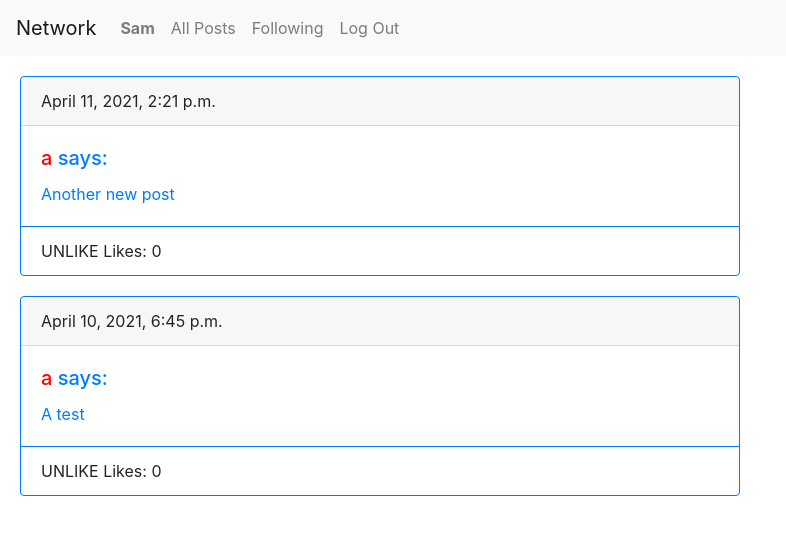
After one commit to sjsumera/network, a Django app: page /following in a window 1280 px wide. The commit adds this page. Shown: the top 535 px of the page, without its empty margins (0-786 px from the left). Run offline with Django 3.2, Linux system fonts and the light colour scheme; a user stored in the database is signed in; data comes from the database, SQL or seed files in the repository; both versions use the stored data as it was after the commit; some libraries are stand-ins or nearby versions.

Commit message:
Completed following page

```diff
--- a/network/static/network/network.js
+++ b/network/static/network/network.js
@@ -1,5 +1,10 @@
 document.addEventListener('DOMContentLoaded', function() {
     // Update likes in DB
-    document.querySelector('#like').addEventListener('click', () => like_request(increment));
+    let element = document.querySelector('#like').addEventListener('click');
+    console.log(element);
     document.querySelector('#unlike').addEventListener('click', () => like_request(decrement));
 });
+
+function like_request(type) {
+    console.log(element, type);
+}
--- /dev/null
+++ b/network/templates/network/following.html
@@ -0,0 +1,5 @@
+{% extends "network/layout.html" %}
+
+{% block body %}
+    {% include "network/post_layout.html" %}
+{% endblock %}
--- a/network/templates/network/layout.html
+++ b/network/templates/network/layout.html
@@ -11,7 +11,7 @@
     <body>
 
         <nav class="navbar navbar-expand-lg navbar-light bg-light">
-            <a class="navbar-brand" href="#">Network</a>
+            <a class="navbar-brand" href="{% url 'index' %}">Network</a>
 
             <div>
               <ul class="navbar-nav mr-auto">
@@ -25,7 +25,7 @@
                 </li>
                 {% if user.is_authenticated %}
                     <li class="nav-item">
-                        <a class="nav-link" href="#">Following</a>
+                        <a class="nav-link" href="{% url 'following' %}">Following</a>
                     </li>
                     <li class="nav-item">
                         <a class="nav-link" href="{% url 'logout' %}">Log Out</a>
--- /dev/null
+++ b/network/templates/network/post_layout.html
@@ -0,0 +1,40 @@
+
+    {% if not posts %}
+        <div class="posts">
+            No posts found :(
+        </div>
+    {% else %}
+        {% for post in posts %}
+            <div class="posts card border-primary" style="max-width: 45rem;">
+                <div class="card-header">{{ post.timestamp }}</div>
+                <div class="card-body text-primary">
+                    <h5 class="card-title"><a  href="{% url 'profile' post.author.username %}">{{ post.author.username }} </a> says: </h5>
+                    <p class="card-text">{{ post.content }}</p>
+                </div>
+                <div class="card-footer bg-transparent border-primary">
+                    {% if user.is_authenticated and user.username != post.author.username %}
+                        {% if user not in post.liked_by.all %}
+                            <span id="like" data-id={{ post.id }}> LIKE </span>
+                        {% else %}
+                            <span id="unlike">UNLIKE </span>
+                        {% endif %}
+                    {% endif %}
+                    Likes: {{ post.likes }}
+                </div>
+            </div>
+        {% endfor %}
+
+        <nav aria-label="post navigation" class="posts">
+            <ul class="pagination">
+            {% if posts.has_previous %}
+                <li class="page-item"><a class="page-link" href="?page=1">&laquo; First </a></li>
+                <li class="page-item"> <a class="page-link" href="?page={{ posts.previous_page_number }}">Previous</a></li>
+            {% endif %}
+
+            {% if posts.has_next %}
+                <li class="page-item"><a class="page-link" href="?page={{ posts.next_page_number }}">Next</a></li>
+                <li class="page-item"><a class="page-link" href="?page={{ posts.paginator.num_pages }}">Last &raquo;</a></li>
+            {% endif %}
+            </ul>
+        </nav>
+    {% endif %}
--- a/network/urls.py
+++ b/network/urls.py
@@ -10,6 +10,8 @@ urlpatterns = [
     path("register", views.register, name="register"),
     path("post", views.post, name="post"),
     path("profile/<str:username>", views.profile, name="profile"),
+    path("following", views.following, name="following"),
+    path("update_followers/<int:profile_id>", views.update_followers, name="update_followers"),
 
     #API Routes
     path("like/<int:post_id>", views.like, name="like")
--- a/network/views.py
+++ b/network/views.py
@@ -1,19 +1,25 @@
 from django.contrib.auth import authenticate, login, logout
 from django.db import IntegrityError
-from django.http import HttpResponse, HttpResponseRedirect
+from django.http import HttpResponse, HttpResponseRedirect, JsonResponse
 from django.shortcuts import render
 from django.urls import reverse
 from django.contrib.auth.decorators import login_required
 from django.core.exceptions import ObjectDoesNotExist
-
+from django.core.paginator import Paginator
 
 
 from .models import User, Post
 
 
 def index(request):
+    # Documentation: https://docs.djangoproject.com/en/3.0/topics/pagination/
+    posts = Post.objects.all().order_by('-timestamp')
+    paginator = Paginator(posts, 10)
+
+    page_number = request.GET.get('page')
+    page_object = paginator.get_page(page_number)
     # Display all posts on the home page in reverse chronological order
-    return render(request, "network/index.html", {"posts": Post.objects.all().order_by('-timestamp')})
+    return render(request, "network/index.html", {"posts": page_object})
 
 
 def login_view(request):
@@ -87,7 +93,7 @@ def like(request, post_id):
     user = request.user
     post = Post.objects.get(id=post_id)
     # If user already liked, decrement the like count and remove as 'liker'
-    if user in post.liked_by.all:
+    if user in post.liked_by.all():
         post.liked_by.remove(user)
         post.likes -= 1
         post.save()
@@ -95,7 +101,10 @@ def like(request, post_id):
     else:
         post.liked_by.add(user)
         post.likes += 1
-        post.save
+        post.save()
+
+    return HttpResponseRedirect(reverse("index"))
+
 
 def profile(request, username):
     # Get profile information for a user. Use iexact for case-insensitive query
@@ -105,6 +114,46 @@ def profile(request, username):
         profile = None
         return render(request, "network/profile.html", {"profile": profile})
 
+    # Find all users following the user whose profile being visited
     followers = User.objects.filter(following=profile.id)
 
-    return render(request, "network/profile.html", {"profile": profile, "followers": followers})
+    # Get posts for users and put in paginator format
+    posts = Post.objects.filter(author=profile).order_by('-timestamp')
+    paginator = Paginator(posts, 10)
+
+    page_number = request.GET.get('page')
+    page_object = paginator.get_page(page_number)
+
+    return render(request, "network/profile.html", {"profile": profile, "followers": followers, "posts": page_object})
+
+@login_required(login_url='login')
+def following(request):
+    """
+    Get user then determine who the user is following in order to grab all posts from people they follow.
+    """
+    user = request.user
+    posts = Post.objects.filter(author__in=user.following.all()).order_by('-timestamp')
+
+    paginator = Paginator(posts, 10)
+
+    page_number = request.GET.get('page')
+    page_object = paginator.get_page(page_number)
+
+    return render(request, "network/following.html", {"posts": page_object})
+
+
+def update_followers(request, profile_id):
+    """"
+    Add and remove followers when button is clicked on profile page
+    """
+    user = request.user
+    profile = User.objects.get(id=profile_id)
+
+    if profile in user.following.all():
+        user.following.remove(profile.id)
+        user.save()
+    else:
+        user.following.add(profile.id)
+        user.save()
+
+    return HttpResponseRedirect(reverse("profile", kwargs={"username": profile.username}))
```
Also changed, not shown: network/templates/network/index.html (+2 -23 lines), network/templates/network/profile.html (+6 -3 lines), db.sqlite3.
